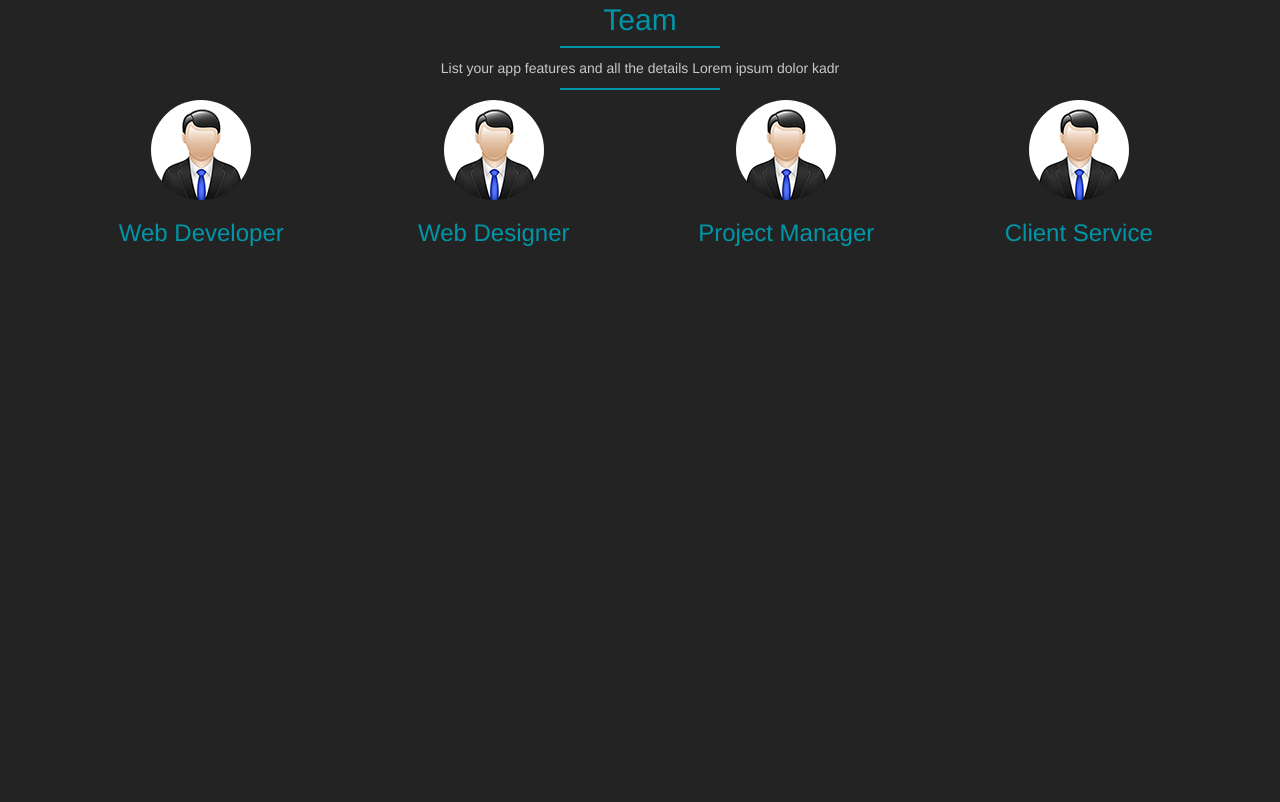
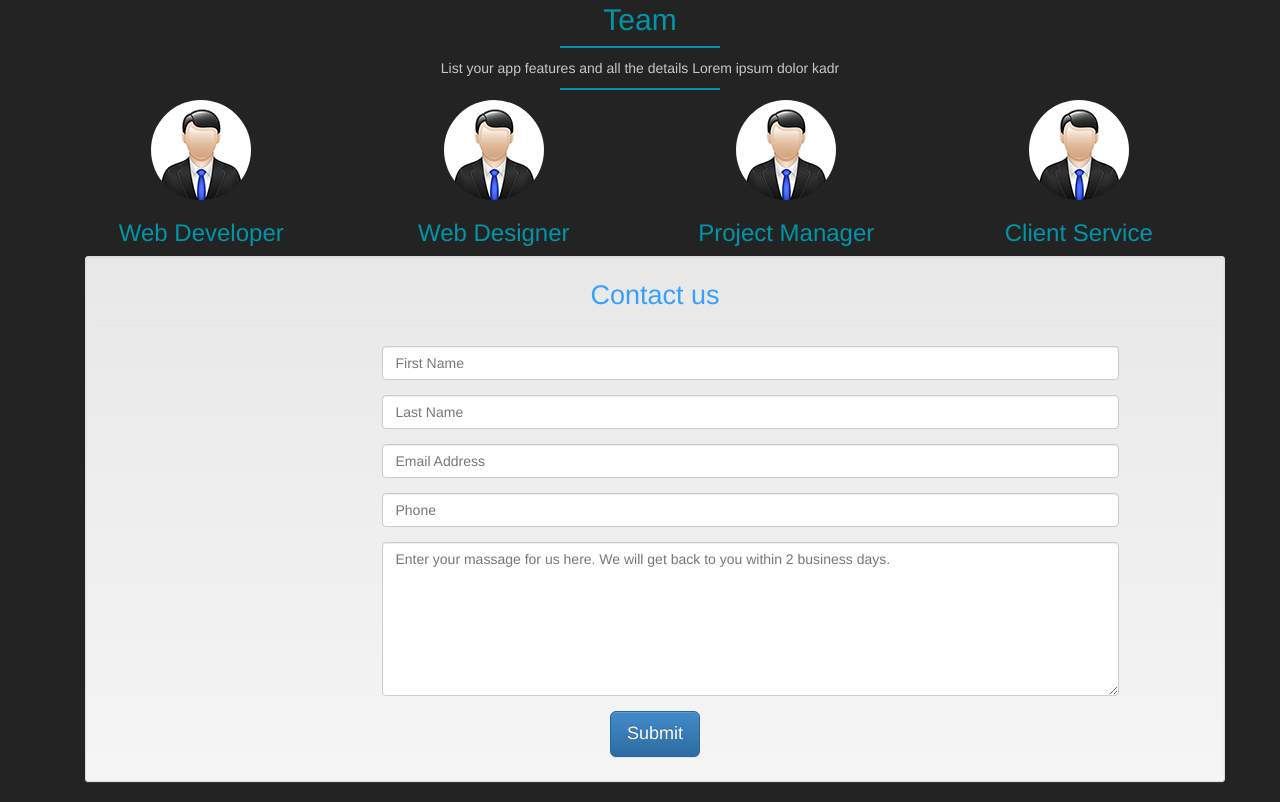
Before and after one commit to furqanzamir/Bussiness, a plain HTML site: page index.html in a window 1280 px wide. Shown: the part 1695-2497 px from the top of the page. Before the commit the page ends 1951 px from the top, so only its background shows below. Drawn offline with Linux system fonts and the light colour scheme.

Commit message:
Contact Form Add From Index Page

```diff
--- a/index.html
+++ b/index.html
@@ -220,6 +220,73 @@
 	</div>
 	</section>
 
+	<div class="container">
+    <div class="row">
+        <div class="col-md-12">
+            <div class="well well-sm">
+                <form class="form-horizontal" method="post">
+                    <fieldset>
+                        <legend class="text-center header">Contact us</legend>
+
+                        <div class="form-group">
+                            <span class="col-md-1 col-md-offset-2 text-center"><i class="fa fa-user bigicon"></i></span>
+                            <div class="col-md-8">
+                                <input id="fname" name="name" type="text" placeholder="First Name" class="form-control">
+                            </div>
+                        </div>
+                        <div class="form-group">
+                            <span class="col-md-1 col-md-offset-2 text-center"><i class="fa fa-user bigicon"></i></span>
+                            <div class="col-md-8">
+                                <input id="lname" name="name" type="text" placeholder="Last Name" class="form-control">
+                            </div>
+                        </div>
+
+                        <div class="form-group">
+                            <span class="col-md-1 col-md-offset-2 text-center"><i class="fa fa-envelope-o bigicon"></i></span>
+                            <div class="col-md-8">
+                                <input id="email" name="email" type="text" placeholder="Email Address" class="form-control">
+                            </div>
+                        </div>
+
+                        <div class="form-group">
+                            <span class="col-md-1 col-md-offset-2 text-center"><i class="fa fa-phone-square bigicon"></i></span>
+                            <div class="col-md-8">
+                                <input id="phone" name="phone" type="text" placeholder="Phone" class="form-control">
+                            </div>
+                        </div>
+
+                        <div class="form-group">
+                            <span class="col-md-1 col-md-offset-2 text-center"><i class="fa fa-pencil-square-o bigicon"></i></span>
+                            <div class="col-md-8">
+                                <textarea class="form-control" id="message" name="message" placeholder="Enter your massage for us here. We will get back to you within 2 business days." rows="7"></textarea>
+                            </div>
+                        </div>
+
+                        <div class="form-group">
+                            <div class="col-md-12 text-center">
+                                <button type="submit" class="btn btn-primary btn-lg">Submit</button>
+                            </div>
+                        </div>
+                    </fieldset>
+                </form>
+            </div>
+        </div>
+    </div>
+</div>
+
+<style>
+    .header {
+        color: #36A0FF;
+        font-size: 27px;
+        padding: 10px;
+    }
+
+    .bigicon {
+        font-size: 35px;
+        color: #36A0FF;
+    }
+</style>
+
 
 </div>
 
```
